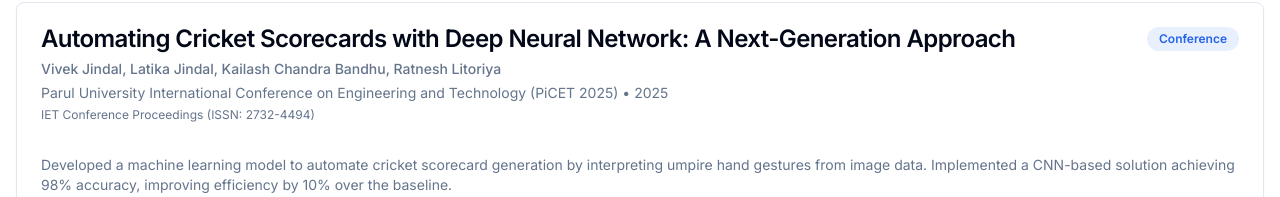
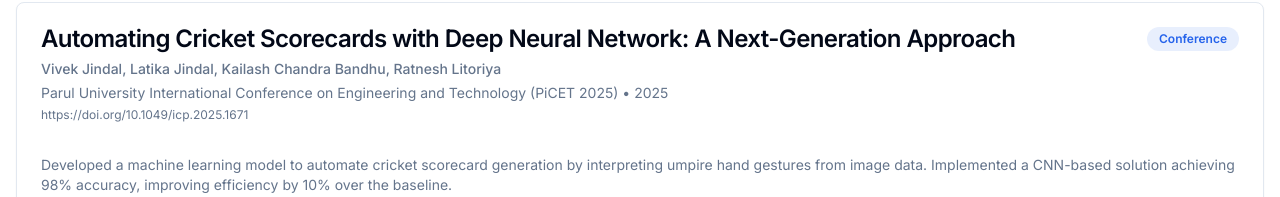
Before and after one commit to vivekjindal24/vivek-potrtfolio, a React (Vite) app: page /publications in a window 1280 px wide. Shown: the part 318-515 px from the top of the page. Built offline with nearby package versions, Linux system fonts and the light colour scheme; no server answers.

Commit message:
feat: add DOI link for cricket scorecard publication

```diff
--- a/src/pages/Publications.tsx
+++ b/src/pages/Publications.tsx
@@ -11,10 +11,10 @@ const publications = [
     year: 2025,
     type: 'publication',
     scopus: true,
-    doi: 'IET Conference Proceedings (ISSN: 2732-4494)',
+    doi: 'https://doi.org/10.1049/icp.2025.1671',
     abstract:
       'Developed a machine learning model to automate cricket scorecard generation by interpreting umpire hand gestures from image data. Implemented a CNN-based solution achieving 98% accuracy, improving efficiency by 10% over the baseline.',
-    link: null,
+    link: 'https://doi.org/10.1049/icp.2025.1671',
   },
   {
     title: 'Automated Disease Detection in Banana Using Convolutional Neural Networks (CNNs)',
```
